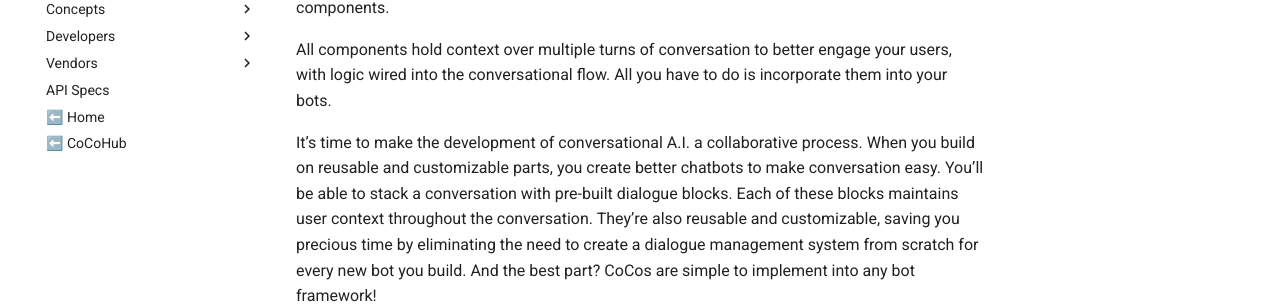
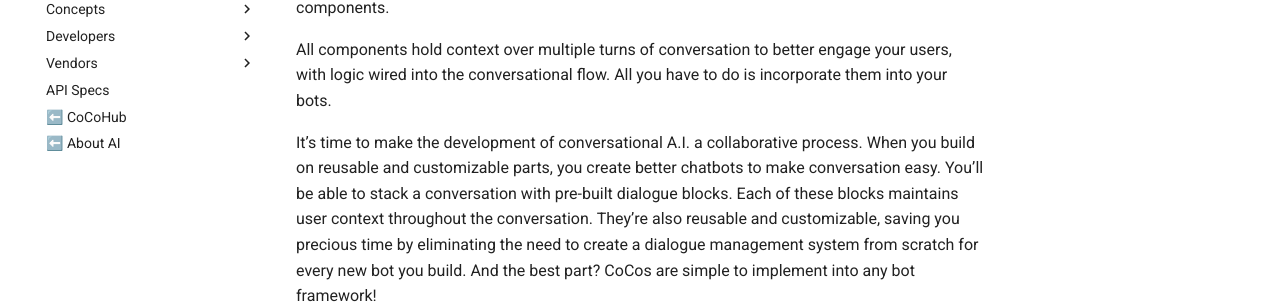
Before and after one commit to ConversationalComponents/docs, an MkDocs documentation site: the page built from docs/index.md, in a window 1280 px wide. Shown: the part 210-514 px from the top of the page. Built offline with MkDocs 1.6.1 and Material for MkDocs 9.7.7, drawn with Linux system fonts in a browser that asks for light colours; comment, search, counter and statistics services are not loaded.

Commit message:
fix social icons bug

```diff
--- a/mkdocs.yml
+++ b/mkdocs.yml
@@ -19,8 +19,8 @@
     - Vendor Toolkits: connectors.md
     - Publishing guidelines: vendor-guidelines.md
   - API Specs: api.md
-  - ⬅️ Home: https://conversationalcomponents.com/
-  - ⬅️ CoCoHub: https://marketplace.conversationalcomponents.com/
+  - ⬅️ CoCoHub: https://cocohub.ai/
+  - ⬅️ About AI: https://a-i.com/
 
 repo_url: 'https://github.com/conversationalcomponents/docs'
 
@@ -29,8 +29,7 @@
   palette:
     primary: blue
     accent: blue
-  #logo: cocohub logo-09.svg
-  #favicon: img/favicon.png
+    #logo: cocohub logo-09.svg
 
 markdown_extensions:
   - codehilite
@@ -38,9 +37,9 @@
 
 extra:
   social:
-    - type: 'github'
+    - icon: fontawesome/brands/github
       link: 'https://github.com/conversationalcomponents'
-    - type: 'facebook'
+    - icon: fontawesome/brands/facebook
       link: 'https://facebook.com/ConversationalComponents'
 
 
```
